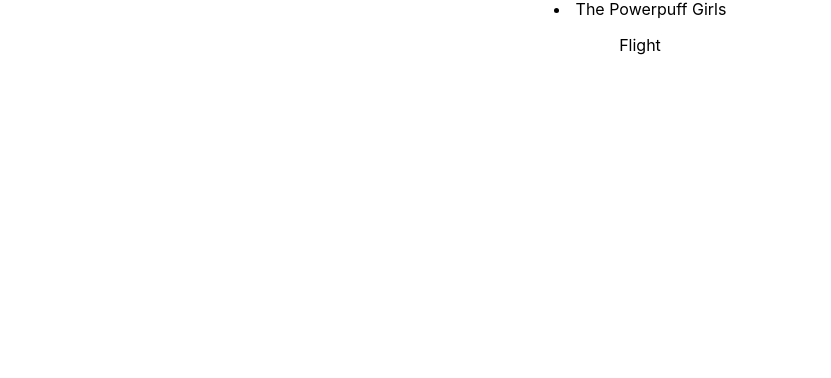
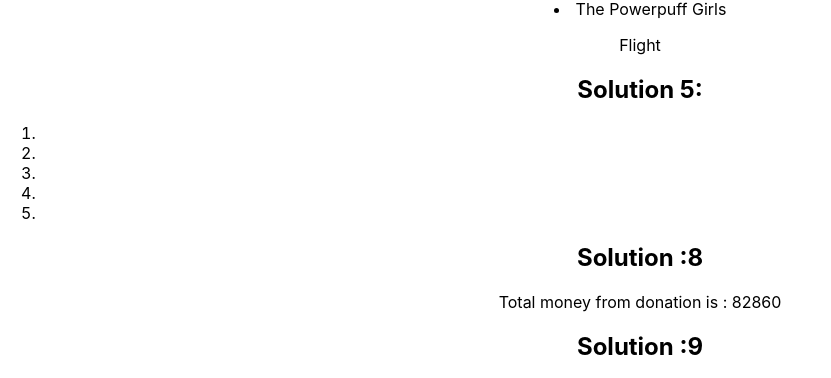
Before and after one commit to patelamancode/my-sol-set5-fp, a React (Create React App) app: page / in a window 1280 px wide. Shown: the part 649-1027 px from the top of the page, without its empty margins (0-831 px from the left). Before the commit the page ends 800 px from the top, so only its background shows below. Built offline with nearby package versions, Linux system fonts and the light colour scheme.

Commit message:
practice 3 questions from set 3

```diff
--- /dev/null
+++ b/src/components/100Days_of_code/Day5/Cars.js
@@ -0,0 +1,13 @@
+import React from 'react'
+
+// Given an array of objects representing a list of cars. Each object consists of: id, name, price, category. Build a React component that shows on the DOM the total number of cars present in each category. For Example: if there are categories, luxury and sports, where there are 5 luxury cars and 2 sports car then the data should be represented as:
+
+const Cars = () => {
+  return (
+    <div>
+      <h2>Solution :9</h2>
+    </div>
+  )
+}
+
+export default Cars
--- /dev/null
+++ b/src/components/100Days_of_code/Day5/Ngo.js
@@ -0,0 +1,14 @@
+import React from 'react'
+
+// Given an array of objects representing people who donated money to the NGO. Each object consists of: id, name, amount. Build a React component that takes the data as props and shows the total donation collected on the DOM. Output should be in the format: Total Donation Collected: _amount_
+
+const Ngo = ({data}) => {
+  return (
+    <div>
+      <h2>Solution :8</h2>
+      <p>Total money from donation is : {data.reduce((totalAmount, {Donation}) => Donation+totalAmount, 0)}</p>
+    </div>
+  )
+}
+
+export default Ngo
--- a/src/components/100Days_of_code/Day5/Practiceset3.js
+++ b/src/components/100Days_of_code/Day5/Practiceset3.js
@@ -1,7 +1,10 @@
 import React from 'react'
-import { cartoons } from '../../Database'
+import { cartoons , DonationData , vegetables } from '../../Database'
+import Cars from './Cars'
 import Cartoon from './Cartoon'
 import Image from './Image'
+import Ngo from './Ngo'
+import Veggie from './Veggie'
 
 const Practiceset3 = () => {
   return (
@@ -9,6 +12,10 @@ const Practiceset3 = () => {
       <h1>Practice set 3 react</h1>
       <Image imageSrc={'https://picsum.photos/200'} height={'300px'} width={'300px'}/>
       <Cartoon cartoonsData={cartoons}/>
+      <Veggie itemData={vegetables}/>
+      <Ngo data={DonationData}/>
+      <Cars />
+
     </div>
   )
 }
--- /dev/null
+++ b/src/components/100Days_of_code/Day5/Veggie.js
@@ -0,0 +1,17 @@
+import React from 'react'
+
+// Build a React component to display the list of all the vegetables and their pick date as ordered list. Create a button which says “Highlight Fresh Vegetables”. On click of the button change the color of the vegetable to green whose pick date is ‘2023-03-30’.
+
+const Veggie = ({itemData}) => {
+  return (
+    <div>
+      <h2>Solution 5: </h2>
+      <ol>
+        {itemData.map(({id,name,pickData}) =>
+        <li key={id}></li>)}
+      </ol>
+    </div>
+  )
+}
+
+export default Veggie
--- a/src/components/Database.js
+++ b/src/components/Database.js
@@ -234,4 +234,82 @@ const cartoons = [
   }
 ]
 
-export { employees , userData , products , product2 , title, content , heading, name, learning , product3 ,todoItems , cartoons};
+
+const DonationData = [
+  {
+    id: 1,
+    name: 'Nitin',
+    Donation: 7800,
+  },
+  {
+    id: 2,
+    name: 'Mehak',
+    Donation: 9500,
+  },
+  {
+    id: 3,
+    name: 'Mehul',
+    Donation: 65000,
+  },
+  {
+    id: 4,
+    name: 'Nina',
+    Donation: 560,
+  },
+]
+
+const cars = [
+  {
+    id: 1,
+    name: 'supra',
+    price: 500000,
+    category: 'sports',
+  },
+  {
+    id: 2,
+    name: 'A5',
+    price: 700000,
+    category: 'luxury',
+  },
+  {
+    id: 3,
+    name: 'huyara',
+    price: 1500000,
+    category: 'sports',
+  },
+  {
+    id: 4,
+    name: 'agera R',
+    price: 3500000,
+    category: 'sports',
+  },
+]
+const vegetables = [
+  {
+    id: 1,
+    name: 'Carrots',
+    pickDate: '2023-03-25',
+  },
+  {
+    id: 2,
+    name: 'Broccoli',
+    pickDate: '2023-03-30',
+  },
+  {
+    id: 3,
+    name: 'Peppers',
+    pickDate: '2023-03-25',
+  },
+  {
+    id: 4,
+    name: 'Tomatoes',
+    pickDate: '2023-03-27',
+  },
+  {
+    id: 5,
+    name: 'Ladies Finger',
+    pickDate: '2023-03-30',
+  },
+]
+
+export { employees , userData , products , product2 , title, content , heading, name, learning , product3 ,todoItems , cartoons , DonationData , cars , vegetables };
```
